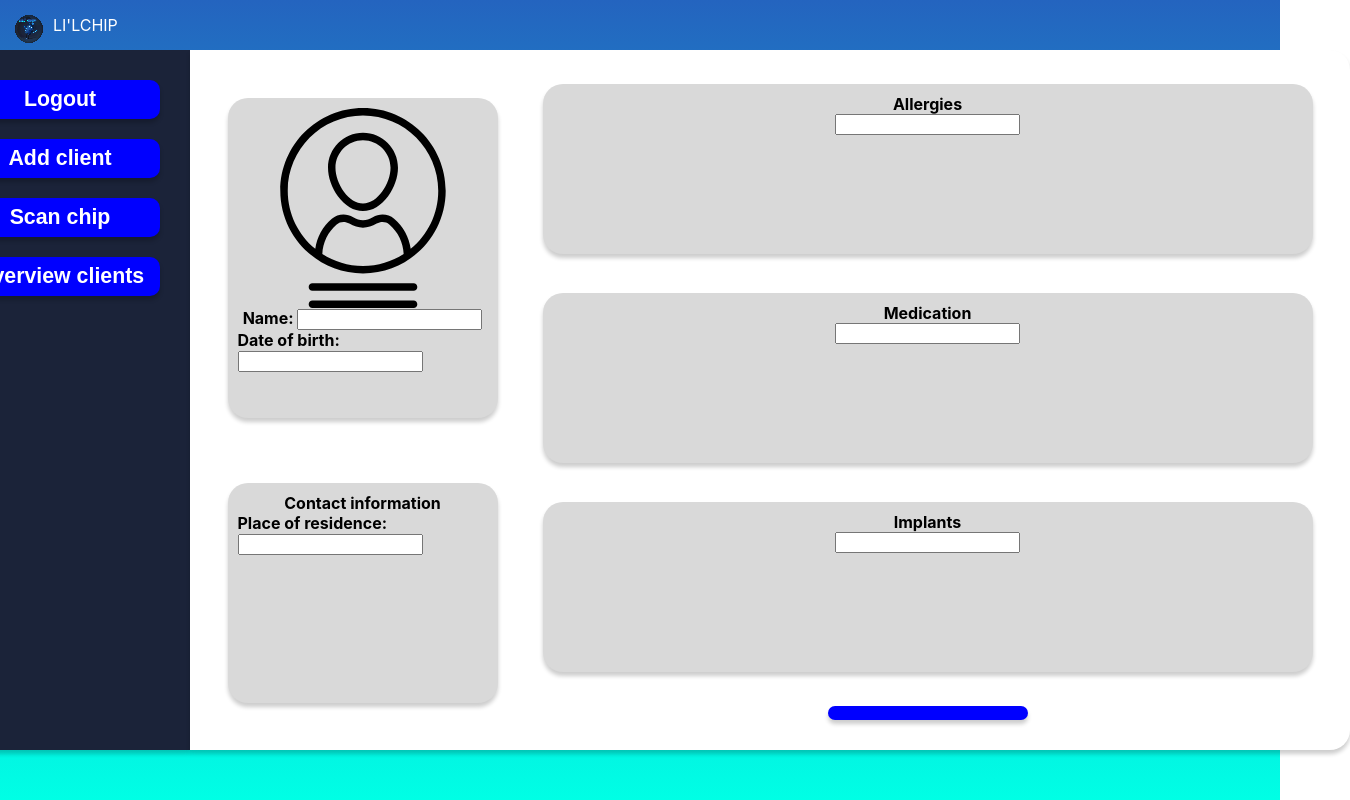
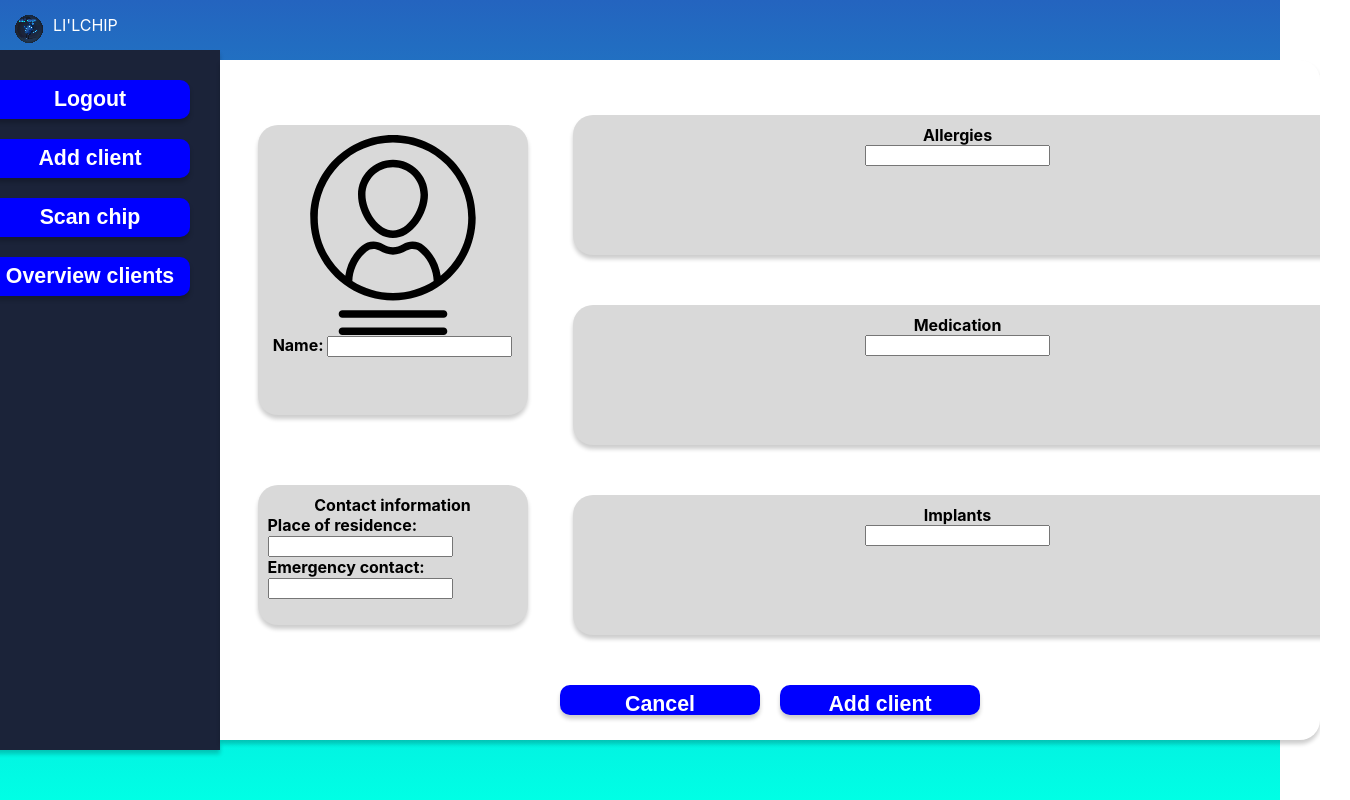
Before and after one commit to SvenLoeve/lilchip, a React (Create React App) app in the folder lilchip/: page /add-client in a window 1280 px wide. Shown: the whole page, 1350 px wide, since content can reach past the window. Built offline with nearby package versions, Linux system fonts and the light colour scheme.

Commit message:
Added ad user page and api requests

```diff
--- a/lilchip/src/pages/AddClient/AddClient.css
+++ b/lilchip/src/pages/AddClient/AddClient.css
@@ -0,0 +1,74 @@
+.container {
+  display: flex;
+  flex-direction: column;
+  /* border-radius: 20px; */
+  box-shadow: 0 4px 4px rgba(0, 0, 0, 0.2);
+}
+
+.addClient {
+  display: flex;
+  justify-content: space-between;
+  align-items: space-between;
+  width: 1100px;
+  height: 80vh;
+  border-radius: 0px 20px 20px 0px;
+}
+
+.clientInfoInput {
+  flex-wrap: wrap;
+  flex-direction: column;
+  justify-content: center;
+  align-items: center;
+  gap: 30px;
+  background: white;
+  border-radius: 0px 20px 20px 0px;
+  width: 1100px;
+  height: 620px;
+  padding: 30px;
+  box-shadow: none;
+}
+
+.personalInformation {
+  background: #d9d9d9;
+  width: 250px;
+  height: 270px;
+  padding: 10px;
+}
+
+.contactInformation {
+  background: #d9d9d9;
+  width: 250px;
+  height: 120px;
+  padding: 10px;
+}
+
+.allergies {
+  background: #d9d9d9;
+  width: 750px;
+  height: 120px;
+  padding: 10px;
+}
+
+.medication {
+  flex-direction: column;
+  background: #d9d9d9;
+  width: 750px;
+  height: 120px;
+  padding: 10px;
+}
+
+.implants {
+  flex-direction: column;
+  background: #d9d9d9;
+  width: 750px;
+  height: 120px;
+  padding: 10px;
+}
+
+.text-bold {
+  font-weight: bold;
+}
+
+.buttons {
+  height: 30px;
+}
--- a/lilchip/src/pages/AddClient/AddClient.jsx
+++ b/lilchip/src/pages/AddClient/AddClient.jsx
@@ -6,54 +6,75 @@ import Button from "../../components/Button/Button";
 
 const AddClient = () => {
 
-    const [input, setInput] = useState({
-        client: "",
-        dateOfBirth: "",
+    const [inputData, setInputData] = useState({
+        Name: "",
+        // DateOfBirth: "",
+        PlaceOfResidence: "",
+        ICEContact: "",
+        Allergies: "",
+        Medications: "",
+        Implants: "",
     })
 
     const handleChange = event => {
         const { name, value } = event.target;
-        setInput({
-            ...input,
+        setInputData({
+            ...inputData,
             [name]: value,
         })
     }
-    const handleSubmission = event => {
-        event.preventDefault();
-        const formData = (input.client + input.dateOfBirth)
-        console.log(formData);
+    const handleSubmit = async (e) => {
+        e.preventDefault();
+        console.log(inputData)
+
+        try {
+            fetch("http://localhost:5000/add_personal_info", {
+                method: "POST",
+                headers: {
+                    "Content-Type": "application/json",
+                },
+                body: JSON.stringify(inputData),
+            })
+        } catch (error) {
+            console.error("Failed to add user")
+        }
+
     }
 
 
     return (
         <div>
-            <form onSubmit={handleSubmission}>
-                <div className="container chipScan">
+            <div className="container addClient">
+                <div className="container clientInfoInput">
                     <div className="container personalInformation">
                         <img src={ProfileIcon} alt="ProfileIcon" />
-                        <text><span className="text-bold">Name: </span><input name="client" value={input.client} onChange={handleChange}></input></text>
-                        <text><span className="text-bold">Date of birth: </span><input name="dateOfBirth" value={input.dateOfBirth} onChange={handleChange}></input></text>
+                        <text><span className="text-bold">Name: </span><input name="Name" value={inputData.nameInput} onChange={handleChange}></input></text>
+                        {/* <text><span className="text-bold">Date of birth: </span><input name="DateOfBirth" value={inputData.dateOfBirthInput} onChange={handleChange}></input></text> */}
                     </div>
                     <div className="container contactInformation">
                         <text className="text-bold">Contact information</text>
-                        <text><span className="text-bold">Place of residence: </span><input></input></text>
+                        <text><span className="text-bold">Place of residence: </span><input name="PlaceOfResidence" value={inputData.placeOfResidenceInput} onChange={handleChange}></input></text>
+                        <text><span className="text-bold">Emergency contact: </span><input name="ICEContact" value={inputData.emergencyContactInput} onChange={handleChange}></input></text>
                     </div>
                     <div className="container allergies">
                         <text className="text-bold">Allergies</text>
-                        <input></input>
+                        <input name="Allergies" value={inputData.allergiesInput} onChange={handleChange}></input>
                     </div>
                     <div className="container medication">
                         <text className="text-bold">Medication</text>
-                        <input></input>
+                        <input name="Medications" value={inputData.medicationInput} onChange={handleChange}></input>
                     </div>
                     <div className="container implants">
                         <text className="text-bold">Implants</text>
-                        <input></input>
+                        <input name="Implants" value={inputData.implantsInput} onChange={handleChange}></input>
                     </div>
-                    <Button type="submit" />
+
                 </div>
+                <div className="buttons">
+                    <Button label="Cancel" />
+                    <Button label="Add client" onClick={handleSubmit} /></div>
 
-            </form>
+            </div>
         </div>
     )
 }
```
